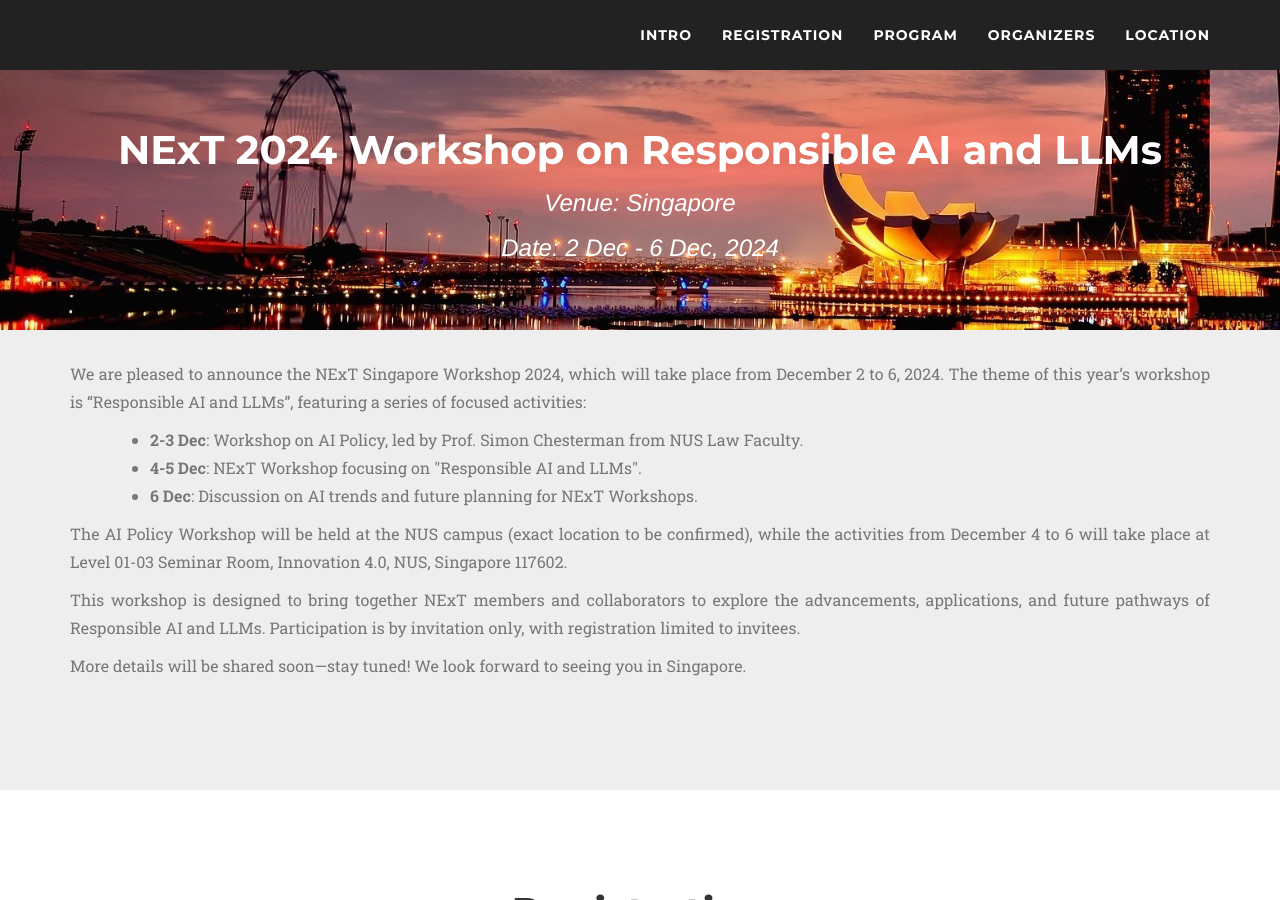
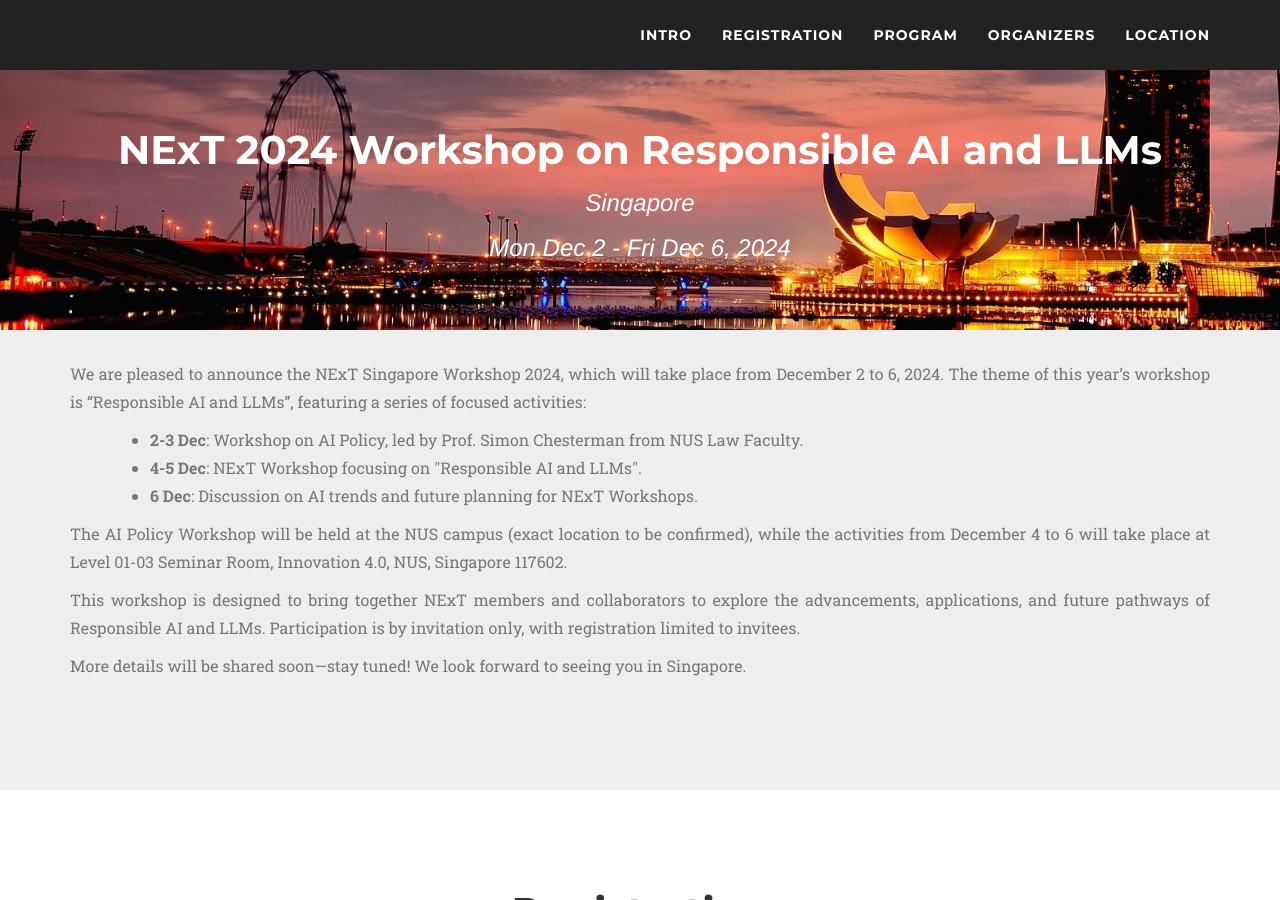
Before and after one commit to next-events/workshop-dec-2024, a Jekyll site: the page built from index.md, in a window 1280 px wide and 900 px high. Built offline with Jekyll 4.4.1, drawn with Linux system fonts in a browser that asks for light colours; nearby versions of some CDN libraries; some web fonts are replaced.

Commit message:
update content

```diff
--- a/_config.yml
+++ b/_config.yml
@@ -6,9 +6,9 @@ theme: jekyll-theme-cayman
 conference_name: NExT 2024 Workshop on Responsible AI and LLMs
 # conference_www: "on the Web Conference 2024 (WWW'24)"
 # conference_www: "Venue & Date: TBD"
-conference_venue: "Venue: Singapore"
+conference_venue: "Singapore"
 # conference_time: "Monday 13 May 2024, 9:00 AM - 12:35 PM"
-conference_time: "Date: 2 Dec - 6 Dec, 2024"
+conference_time: "Mon Dec 2 - Fri Dec 6, 2024"
 # conference_venue: ""
 # conference_intro: "Will be held in 2024"
 conference_intro: ""
```
Also changed, not shown: _includes/summary.html (line endings or trailing spaces).
